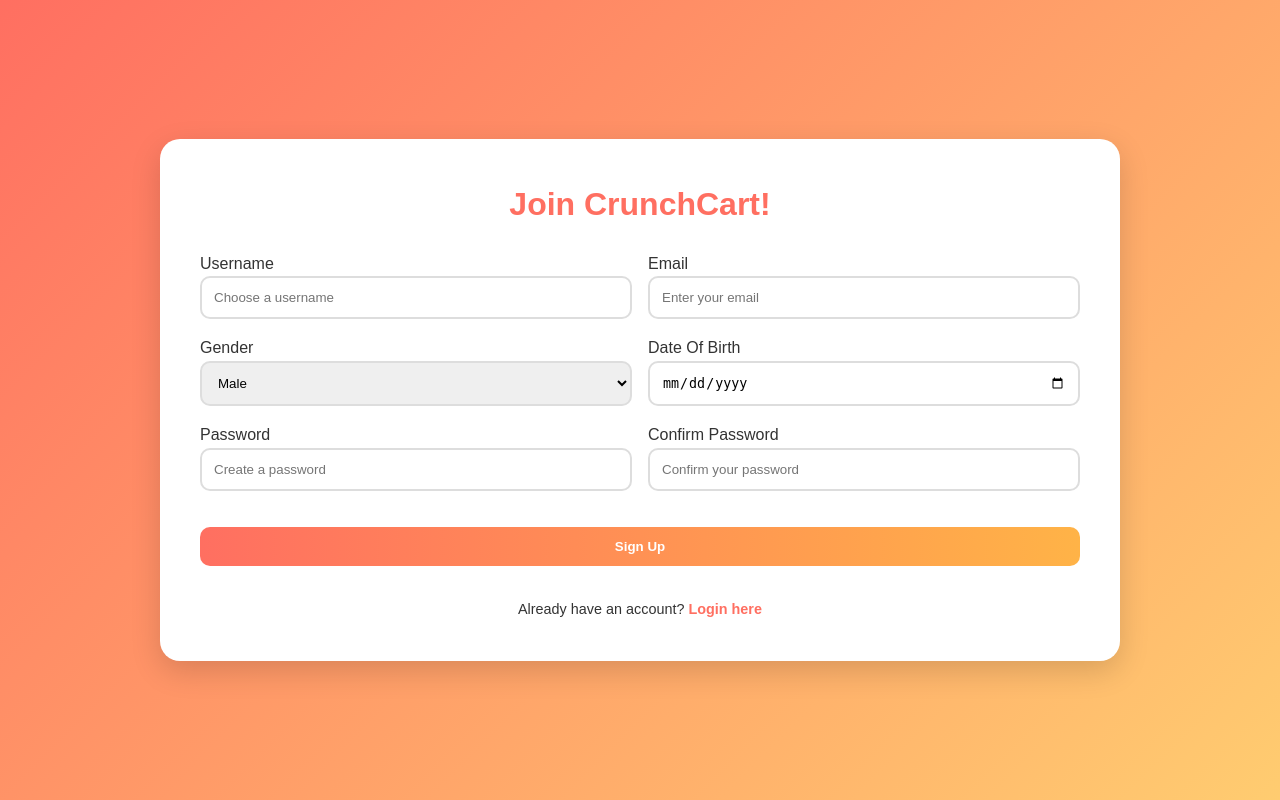
After one commit to Pratikkumartulo/CrunchCart, a Flask app: page /signup in a window 1280 px wide. The commit adds this page. Run offline with Flask 3, Linux system fonts and the light colour scheme.

Commit message:
Login and Signup Page added

```diff
--- a/app.py
+++ b/app.py
@@ -1,6 +1,8 @@
-from flask import Flask,render_template,url_for
+from flask import Flask, flash, render_template, redirect, url_for
+from forms import SignupForm, LoginForm
 
-app = Flask (__name__)
+app = Flask(__name__)
+app.config["SECRET_KEY"] = "15bb914121bfb88e90cd224850b5e614"
 
 @app.route("/")
 @app.route("/home")
@@ -25,6 +27,23 @@
 def products():
     return render_template("products.html",title="products")
 
+@app.route("/login", methods=['GET', 'POST'])
+def login():
+    form = LoginForm()
+    if form.validate_on_submit():
+        flash('Login successfull!')
+        return redirect(url_for('home'))
+    return render_template('login.html', title="Login", form=form)
+
+@app.route("/signup", methods=['GET', 'POST'])
+def signup():
+    form = SignupForm()
+    if form.validate_on_submit():
+        flash(f'Signup successful! Welcome {form.username.data}!')
+        return redirect(url_for('home'))
+    return render_template('signup.html', title="Signup", form=form)
+
+
 
 if __name__ == "__main__":
     app.run(debug=True)
--- /dev/null
+++ b/forms.py
@@ -0,0 +1,54 @@
+from flask_wtf import FlaskForm
+from wtforms import StringField,SelectField,DateField,PasswordField,SubmitField,BooleanField
+from wtforms.validators import DataRequired,Length,Email,optional,EqualTo
+
+class SignupForm(FlaskForm):
+    username = StringField(
+        "Username",
+        validators=[DataRequired(),Length(4,15)]
+    )
+
+    email = StringField(
+        "Email",
+        validators=[DataRequired(),Email()]
+    )
+
+    gender = SelectField(
+        "Gender",
+        choices=["Male", "Female","Custom"],
+        validators=[optional()]
+    )
+
+    dob = DateField(
+        "Date Of Birth",
+        validators=[DataRequired()]
+    )
+
+    password = PasswordField(
+        "Password",
+        validators=[DataRequired(),Length(5,15)]
+    )
+
+    confirm_password = PasswordField(
+        "Confirm Password",
+        validators=[DataRequired(),Length(5,15),EqualTo("password")]
+    )
+
+    submit = SubmitField("Sign Up")
+
+class LoginForm(FlaskForm):
+    email = StringField(
+        "Email",
+        validators=[DataRequired(),Email()]
+    )
+
+    password = PasswordField(
+        "Password",
+        validators=[DataRequired(),Length(5,15)]
+    )
+
+    remember = BooleanField(
+        "Remember Me"
+    )
+
+    submit = SubmitField("Login")
--- /dev/null
+++ b/static/css/signup.css
@@ -0,0 +1,122 @@
+body {
+    font-family: 'Poppins', sans-serif;
+    background: linear-gradient(135deg, #ff6f61, #ffcc70);
+    display: flex;
+    justify-content: center;
+    align-items: center;
+    height: 100vh;
+    margin: 0;
+    animation: fadeIn 1.5s ease;
+}
+
+@keyframes fadeIn {
+    0% {
+        opacity: 0;
+        transform: translateY(20px);
+    }
+
+    100% {
+        opacity: 1;
+        transform: translateY(0);
+    }
+}
+
+.signup-container {
+    background: white;
+    padding: 2.5rem;
+    border-radius: 20px;
+    box-shadow: 0 10px 30px rgba(0, 0, 0, 0.15);
+    max-width: 960px;
+    width: 100%;
+    text-align: center;
+}
+
+h2 {
+    margin-bottom: 20px;
+    color: #ff6f61;
+    font-size: 2rem;
+}
+
+form {
+    display: flex;
+    flex-wrap: wrap;
+    justify-content: space-between;
+    gap: 1rem;
+}
+
+.form-group {
+    flex: 1 1 48%;
+    text-align: left;
+    /* display: flex; */
+    flex-direction: column;
+}
+
+label {
+    /* margin-bottom: 5px; */
+    font-weight: 500;
+}
+
+input,
+select {
+    padding: 12px;
+    border: 2px solid #ddd;
+    border-radius: 10px;
+    transition: 0.3s ease;
+    width: 100%;
+}
+
+input:focus,
+select:focus {
+    border-color: #ff6f61;
+    outline: none;
+    box-shadow: 0 0 8px rgba(255, 111, 97, 0.3);
+}
+
+.btn-signup {
+    background: linear-gradient(90deg, #ff6f61, #ffb347);
+    color: white;
+    border: none;
+    padding: 12px 20px;
+    font-weight: bold;
+    border-radius: 10px;
+    cursor: pointer;
+    transition: background 0.3s ease;
+    margin-top: 20px;
+    width: 100%;
+}
+
+.btn-signup:hover {
+    background: linear-gradient(90deg, #ff4f4f, #ffaa00);
+}
+
+.bottom-text {
+    margin-top: 1rem;
+    font-size: 0.9rem;
+    text-align: center;
+    width: 100%;
+}
+
+.bottom-text a {
+    color: #ff6f61;
+    font-weight: bold;
+    text-decoration: none;
+}
+
+.bottom-text a:hover {
+    text-decoration: underline;
+}
+
+@media (max-width: 768px) {
+    .form-group {
+        flex: 1 1 100%;
+    }
+
+    .title {
+        margin-top: 50px;
+    }
+
+    .signup-container {
+        border-radius: 0;
+    }
+
+}
--- a/templates/base.html
+++ b/templates/base.html
@@ -3,10 +3,11 @@
 <head>
     <meta charset="UTF-8">
     <meta name="viewport" content="width=device-width, initial-scale=1.0">
-    <title>CrunchCart - Premium Chips & Snacks</title>
+    <title>CrunchCart - {{title}}</title>
     <link href="../static/css/style.css" rel="stylesheet">
     </head>
 <body>
+    {% if title!= "Login" and title!="Signup" %}
      <nav class="navbar">
         <div class="nav-container">
             <div class="logo">CrunchCart</div>
@@ -23,6 +24,7 @@
             </div>
         </div>
     </nav>
+    {% endif %}
     {% block content %}
 
     {% endblock content %}
--- /dev/null
+++ b/templates/signup.html
@@ -0,0 +1,49 @@
+{% extends "base.html" %}
+
+{% block content %}
+<link rel="stylesheet" href="static/css/signup.css">
+
+<div class="signup-container">
+    <h2 class="title">Join CrunchCart!</h2>
+
+    <form method="POST" action="">
+        {{ form.hidden_tag() }}
+
+        <div class="form-group">
+            {{ form.username.label }}<br>
+            {{ form.username(placeholder='Choose a username') }}
+        </div>
+
+        <div class="form-group">
+            {{ form.email.label }}<br>
+            {{ form.email(size=32, placeholder='Enter your email') }}
+        </div>
+
+        <div class="form-group">
+            {{ form.gender.label }}<br>
+            {{ form.gender }}
+        </div>
+
+        <div class="form-group">
+            {{ form.dob.label }}<br>
+            {{ form.dob(size=32, placeholder='DD/MM/YYYY') }}
+        </div>
+
+        <div class="form-group">
+            {{ form.password.label }}<br>
+            {{ form.password(size=32, placeholder='Create a password') }}
+        </div>
+
+        <div class="form-group">
+            {{ form.confirm_password.label }}<br>
+            {{ form.confirm_password(size=32, placeholder='Confirm your password') }}
+        </div>
+
+        <button type="submit" class="btn-signup">Sign Up</button>
+
+        <div class="bottom-text">
+            Already have an account? <a href="{{ url_for('login') }}">Login here</a>
+        </div>
+    </form>
+</div>
+{% endblock %}
```
Also changed, not shown: static/css/login.css (added, +152 -0 lines), static/css/style.css (+23 -12 lines), templates/login.html (added, +32 -0 lines).
